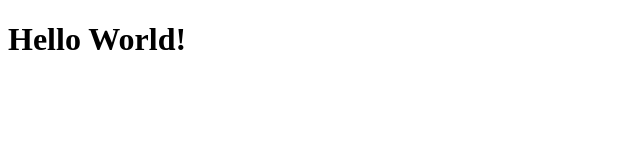
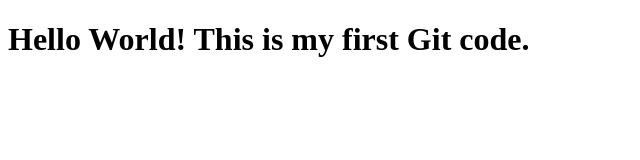
Before and after one commit to sarateklujob/firstGit, a plain HTML site: page index.html in a window 1280 px wide. Shown: the whole page, without its empty margins (0-640 px from the left). Drawn offline with Linux system fonts and the light colour scheme.

Commit message:
Updated the h1

```diff
--- a/index.html
+++ b/index.html
@@ -7,7 +7,7 @@
     <title>This is my first git project</title>
 </head>
 <body>
-    <h1>Hello World!</h1>
+    <h1>Hello World! This is my first Git code.</h1>
 
 </body>
 </html>
```
